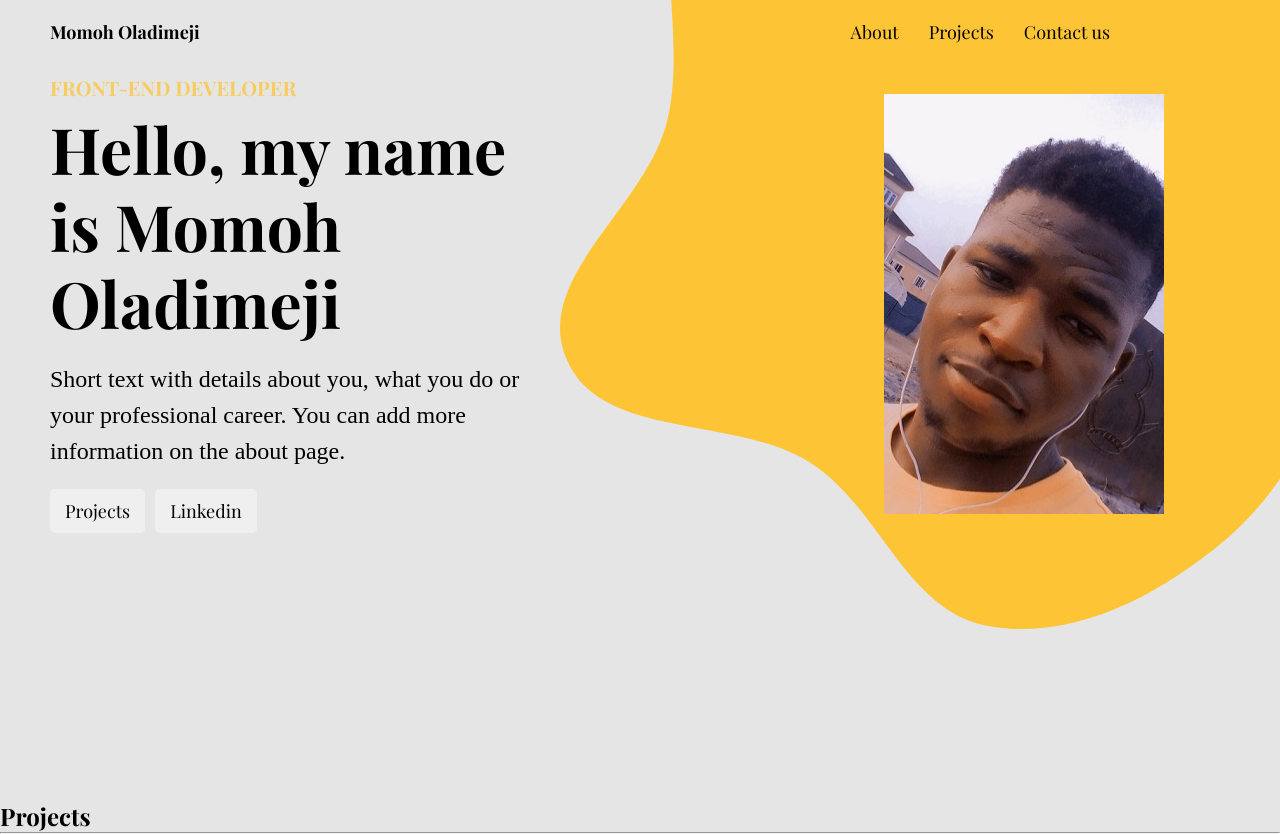
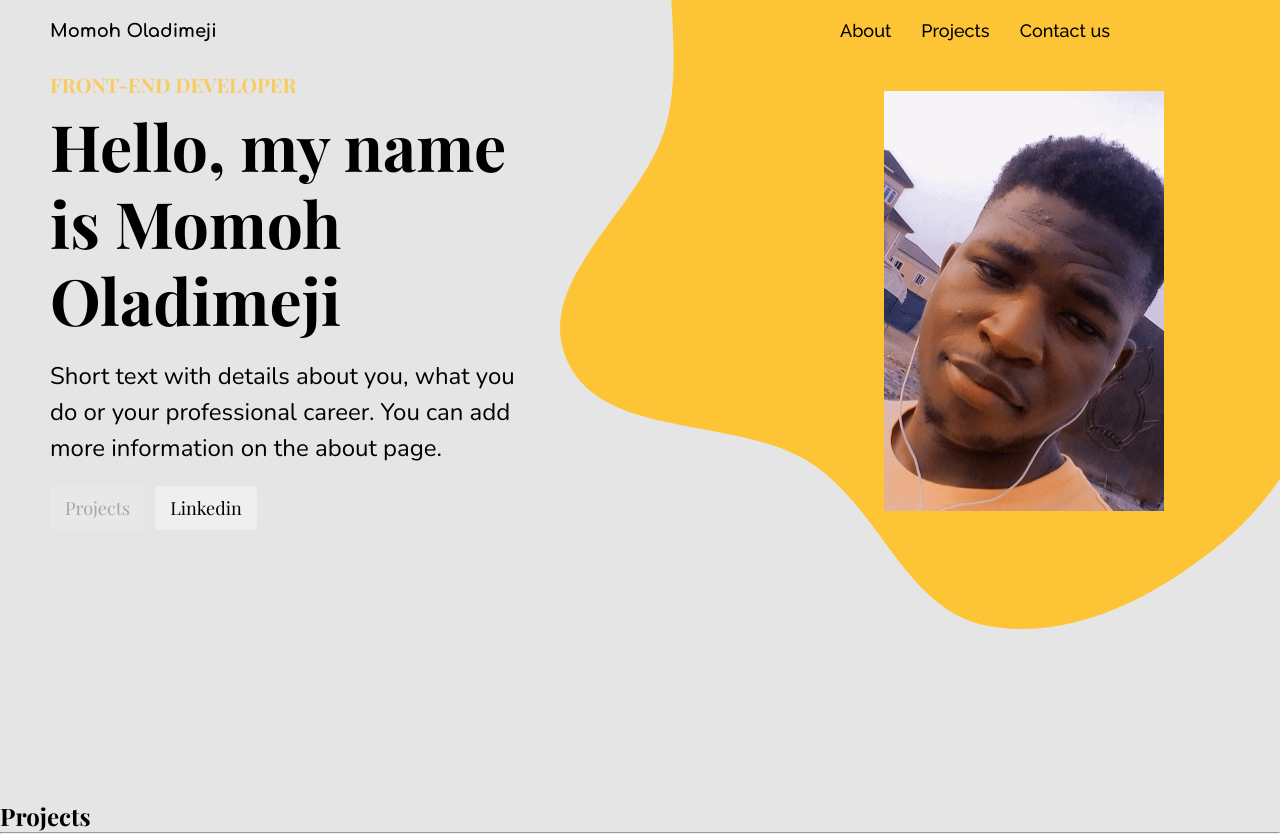
Before and after one commit to oladee/React-Portfolio, a React (Create React App) app: page / in a window 1280 px wide. Built offline with nearby package versions, Linux system fonts and the light colour scheme.

Commit message:
included different font families for hero section

```diff
--- a/public/index.html
+++ b/public/index.html
@@ -10,12 +10,9 @@
       content="Web site created using create-react-app"
     />
     <link rel="apple-touch-icon" href="%PUBLIC_URL%/logo192.png" />
-    <link rel="preconnect" href="https://fonts.googleapis.com" />
-    <link rel="preconnect" href="https://fonts.gstatic.com" crossorigin />
-    <link
-      href="https://fonts.googleapis.com/css2?family=Playfair+Display:wght@400;500;600;700&display=swap"
-      rel="stylesheet"
-    />
+    <link rel="preconnect" href="https://fonts.googleapis.com">
+    <link rel="preconnect" href="https://fonts.gstatic.com" crossorigin>
+    <link href="https://fonts.googleapis.com/css2?family=Comfortaa:wght@300;400;500;700&family=Nunito:wght@300;400;500;600&family=Playfair+Display:wght@400;500;600;700&family=Raleway:wght@100;200;300;400;500;600&family=Roboto:wght@100;400;500;700&display=swap" rel="stylesheet">
     <!--
       manifest.json provides metadata used when your web app is installed on a
       user's mobile device or desktop. See https://developers.google.com/web/fundamentals/web-app-manifest/
--- a/src/components/Hero.jsx
+++ b/src/components/Hero.jsx
@@ -22,7 +22,7 @@ const Hero = () => {
             career. You can add more information on the about page.
           </p>
           <div className="buttonSec">
-            <Button className="Projects button">
+            <Button className="Projects button" disabled>
             Projects
             </Button>
             <Button className="linkedin button">
@@ -40,8 +40,8 @@ const Hero = () => {
 
 export default Hero;
 
-export function Button({children, className}){
+export function Button({children, className, ...props}){
   return(<>
-  <button className={className}>{children}</button>
+  <button className={className} {...props}>{children}</button>
   </>)
 }
--- a/src/index.css
+++ b/src/index.css
@@ -20,6 +20,7 @@ nav {
 }
 header h1 {
   font-size: 18px;
+  font-family: 'Comfortaa', cursive;
 }
 nav ul {
   display: none;
@@ -28,6 +29,8 @@ nav ul li {
   display: inline-block;
   padding-right: 30px;
   font-size: 18px;
+  font-weight: 500;
+  font-family: 'Raleway', sans-serif;
 }
 nav ul li:hover, .button:hover{
   color: aliceblue;
```
